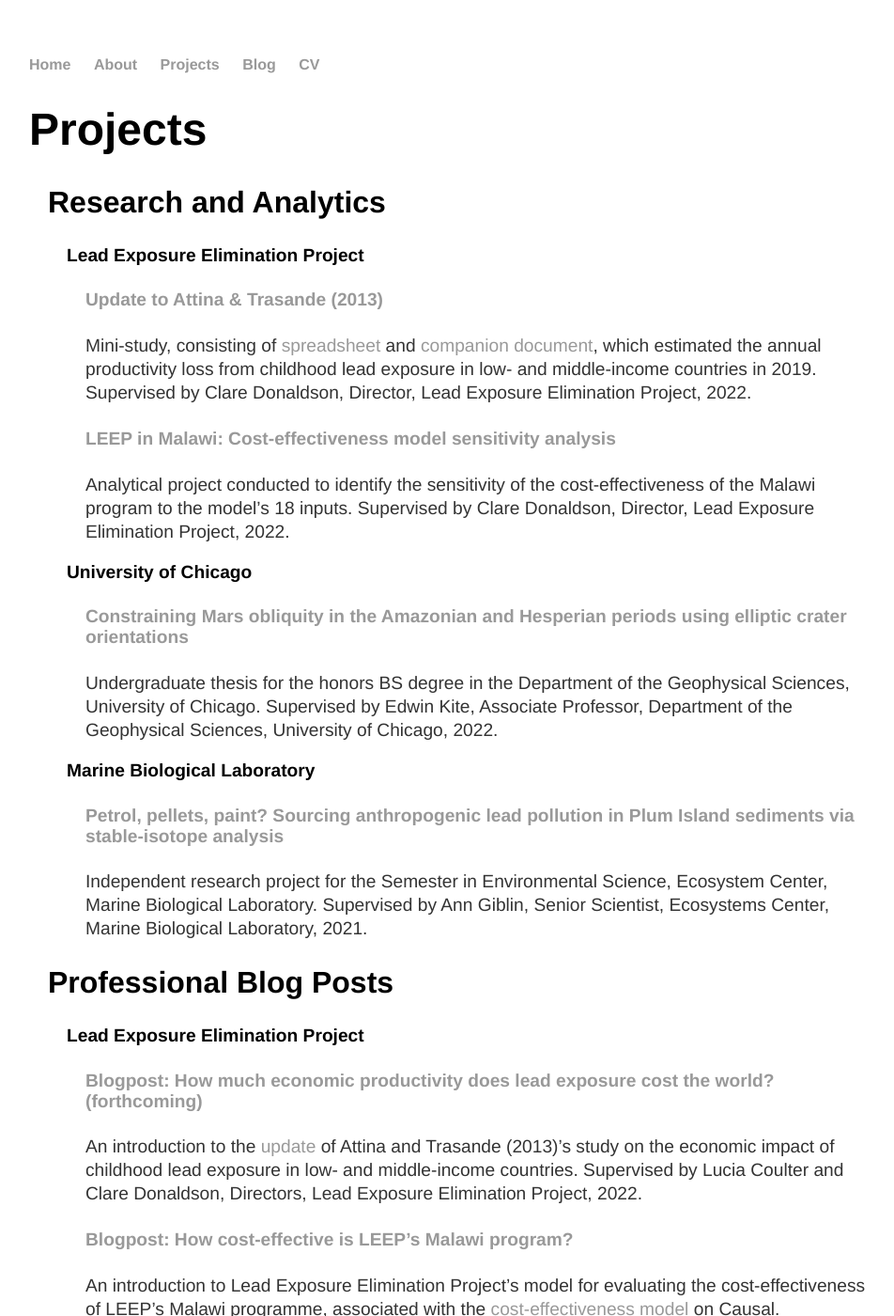
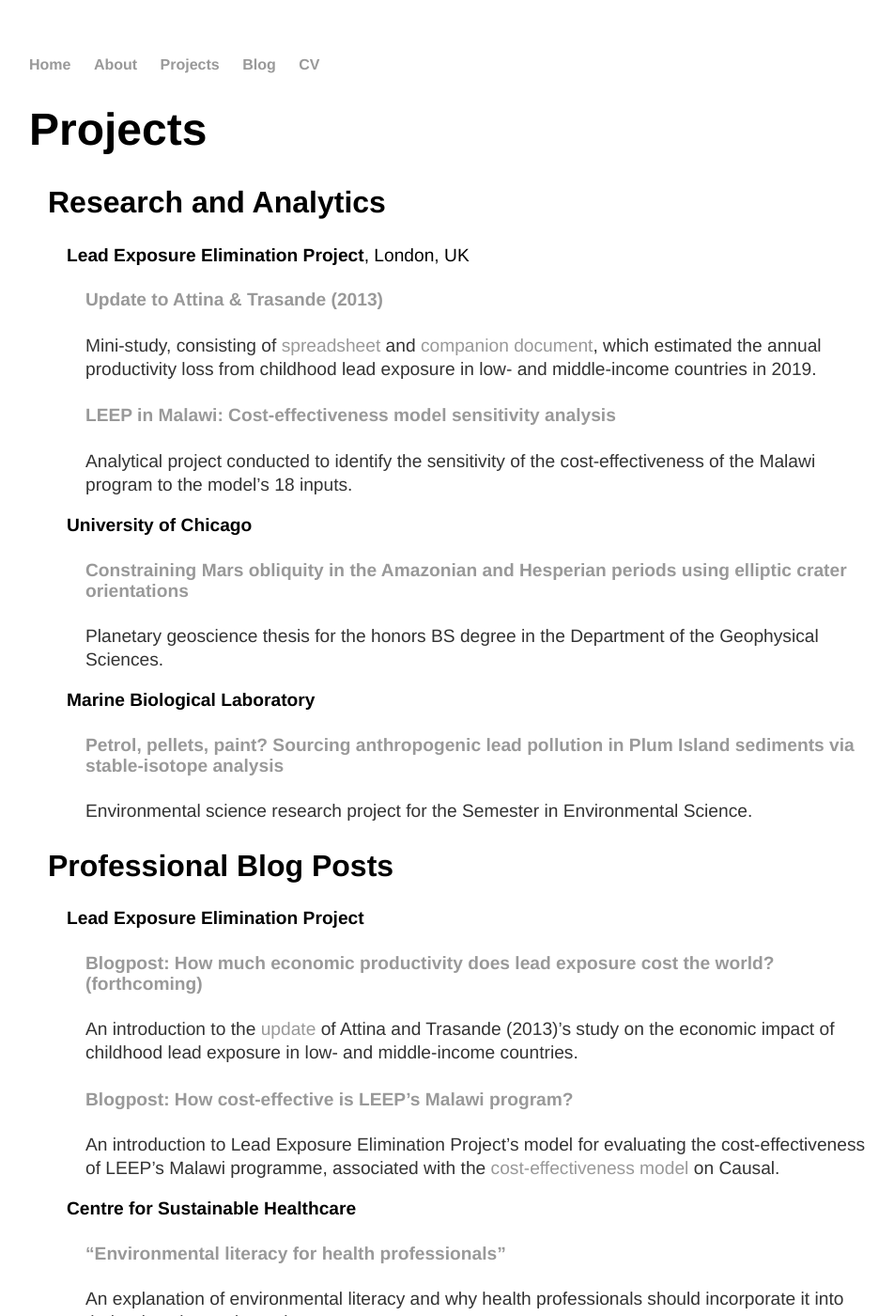
Before and after one commit to y-james-hu/y-james-hu.github.io, a Jekyll site: the page built from projects/index.html, in a window 1280 px wide and 1400 px high. Shown: the whole window at 94% size, without its empty margins (161-1113 px from the left). Built offline with Jekyll 4.4.1, drawn with Linux system fonts in a browser that asks for light colours; some of the changed text lies outside the part shown.

Commit message:
Update index.html

```diff
--- a/projects/index.html
+++ b/projects/index.html
@@ -6,57 +6,57 @@
 
   <h2 style="margin-left: 20px">Research and Analytics</h2>
 
-    <h3 style="margin-left: 40px">Lead Exposure Elimination Project</h3>
+    <h3 style="margin-left: 40px">Lead Exposure Elimination Project<span style="font-weight:normal">, London, UK</span></h3>
 
       <h4 style="margin-left: 60px"><a id="update"></a><a href = "https://docs.google.com/spreadsheets/d/1oN_TgsWeoFN42BUKCOqsFYBwuOxj6R38pZg5dabc-ro/edit">Update to Attina & Trasande (2013)</a></h4>
-      <p style="margin-left: 60px">Mini-study, consisting of <a href = "https://docs.google.com/spreadsheets/d/1oN_TgsWeoFN42BUKCOqsFYBwuOxj6R38pZg5dabc-ro/edit">spreadsheet</a> and <a href = "https://docs.google.com/document/d/1LI72TXg3t9o6dAc4DSt4SnHdtvDhJhZtBt65Uy-uzRA/edit">companion document</a>, which estimated the annual productivity loss from childhood lead exposure in low- and middle-income countries in 2019. Supervised by Clare Donaldson, Director, Lead Exposure Elimination Project, 2022.</p>
+      <p style="margin-left: 60px">Mini-study, consisting of <a href = "https://docs.google.com/spreadsheets/d/1oN_TgsWeoFN42BUKCOqsFYBwuOxj6R38pZg5dabc-ro/edit">spreadsheet</a> and <a href = "https://docs.google.com/document/d/1LI72TXg3t9o6dAc4DSt4SnHdtvDhJhZtBt65Uy-uzRA/edit">companion document</a>, which estimated the annual productivity loss from childhood lead exposure in low- and middle-income countries in 2019.</p>
 
       <h4 style="margin-left: 60px"><a href = "https://docs.google.com/spreadsheets/d/1U2zACVqx7oGvMF7_BJeP5dbBAhpT6v0E1zLIDxdxOUA/edit?usp=sharing">LEEP in Malawi: Cost-effectiveness model sensitivity analysis</a></h4>
-      <p style="margin-left: 60px">Analytical project conducted to identify the sensitivity of the cost-effectiveness of the Malawi program to the model’s 18 inputs. Supervised by Clare Donaldson, Director, Lead Exposure Elimination Project, 2022.</p>
+      <p style="margin-left: 60px">Analytical project conducted to identify the sensitivity of the cost-effectiveness of the Malawi program to the model’s 18 inputs.</p>
 
     <h3 style="margin-left: 40px">University of Chicago</h3>
 
       <h4 style="margin-left: 60px"><a href = "https://www.academia.edu/78676788/Constraining_Mars_obliquity_in_the_Amazonian_and_Hesperian_periods_using_elliptic_crater_orientations">Constraining Mars obliquity in the Amazonian and Hesperian periods using elliptic crater orientations</a></h4>
-      <p style="margin-left: 60px">Undergraduate thesis for the honors BS degree in the Department of the Geophysical Sciences, University of Chicago. Supervised by Edwin Kite, Associate Professor, Department of the Geophysical Sciences, University of Chicago, 2022.</p>
+      <p style="margin-left: 60px">Planetary geoscience thesis for the honors BS degree in the Department of the Geophysical Sciences.</p>
 
     <h3 style="margin-left: 40px">Marine Biological Laboratory</h3>
 
       <h4 style="margin-left: 60px"><a href = "https://www.academia.edu/71562182/Petrol_pellets_paint_Sourcing_anthropogenic_lead_pollution_in_Plum_Island_sediments_via_stable_isotope_analysis">Petrol, pellets, paint? Sourcing anthropogenic lead pollution in Plum Island sediments via stable-isotope analysis</a></h4>
-      <p style="margin-left: 60px">Independent research project for the Semester in Environmental Science, Ecosystem Center, Marine Biological Laboratory. Supervised by Ann Giblin, Senior Scientist, Ecosystems Center, Marine Biological Laboratory, 2021.</p>
+      <p style="margin-left: 60px">Environmental science research project for the Semester in Environmental Science.</p>
 
   <h2 style="margin-left: 20px">Professional Blog Posts</h2>
 
     <h3 style="margin-left: 40px">Lead Exposure Elimination Project</p>
 
       <h4 style="margin-left: 60px"><a href = "https://docs.google.com/document/d/11-mNIICvrKy0xgzrku1EvnTgVJUMtkFL9xzb9BODAwM/edit?usp=sharing">Blogpost: How much economic productivity does lead exposure cost the world? (forthcoming)</a></h4>
-      <p style="margin-left: 60px">An introduction to the <a href = "#update">update</a> of Attina and Trasande (2013)’s study on the economic impact of childhood lead exposure in low- and middle-income countries. Supervised by Lucia Coulter and Clare Donaldson, Directors, Lead Exposure Elimination Project, 2022.</p>
+      <p style="margin-left: 60px">An introduction to the <a href = "#update">update</a> of Attina and Trasande (2013)’s study on the economic impact of childhood lead exposure in low- and middle-income countries.</p>
 
       <h4 style="margin-left: 60px"><a href = "https://leadelimination.org/malawi_cost-effectiveness_intro/">Blogpost: How cost-effective is LEEP’s Malawi program?</a></h4>
-      <p style="margin-left: 60px">An introduction to Lead Exposure Elimination Project’s model for evaluating the cost-effectiveness of LEEP’s Malawi programme, associated with the <a href = "https://my.causal.app/models/61262">cost-effectiveness model</a> on Causal. Supervised by Clare Donaldson, Director, Lead Exposure Elimination Project, 2022.</p>
+      <p style="margin-left: 60px">An introduction to Lead Exposure Elimination Project’s model for evaluating the cost-effectiveness of LEEP’s Malawi programme, associated with the <a href = "https://my.causal.app/models/61262">cost-effectiveness model</a> on Causal.</p>
 
     <h3 style="margin-left: 40px">Centre for Sustainable Healthcare</p>
 
       <h4 style="margin-left: 60px"><a href="https://sustainablehealthcare.org.uk/blog/environmental-literacy-health-professionals">“Environmental literacy for health professionals”</a></h4>
-      <p style="margin-left: 60px">What is environmental literacy, and why should health professionals incorporate it into their education and practice? Supervised by Stefi Barna, Education Director, Centre for Sustainable Healthcare, Oxford, UK, 2021.</p>
+      <p style="margin-left: 60px">An explanation of environmental literacy and why health professionals should incorporate it into their education and practice.</p>
 
   <h2 style="margin-left: 20px">Other</h2>
 
     <h3 style="margin-left: 40px">Lead Exposure Elimination Project</p>
 
       <h4 style="margin-left: 60px"><a href = "https://leadelimination.org/">Website homepage</a></h4>
-      <p style="margin-left: 60px">Copywriting and redesign of website homepage. Supervised by Clare Donaldson, Director, Lead Exposure Elimination Project, London, UK, 2022.</p>
+      <p style="margin-left: 60px">Copywriting and redesign of website homepage.</p>
 
     <h3 style="margin-left: 40px">University of Chicago Effective Altruism</h3>
 
       <h4 style="margin-left: 60px"><a href = "https://www.uchicagoea.org/">Website</a></h4>
-      <p style="margin-left: 60px">Conception, copywriting, design, monitoring, and maintenance of website. Supervised by Miranda Zhang, President, University of Chicago Effective Altruism, Chicago, USA, 2021.</p>
+      <p style="margin-left: 60px">Conception, copywriting, design, monitoring, and maintenance of website.</p>
 
     <h3 style="margin-left: 40px">WildBound</p>
 
       <h4 style="margin-left: 60px"><a href = "http://wildbound.earth/index.php">Website</a></h4>
-      <p style="margin-left: 60px">Copywriting and design of bilingual website. Supervised by Songqiao Yao, Founder and Chief Explorer, WildBound, Beijing, China, 2019.</p>
+      <p style="margin-left: 60px">Copywriting and design of bilingual website.</p>
 
     <h3 style="margin-left: 40px"><em>The Confucian</em> Magazine</p>
 
-      <h4 style="margin-left: 60px"><a href = "https://drive.google.com/file/d/168CAySzIR9w_eM6OkbqTaDyydKuoHRqk/view">Issue 6 (2018)</a></h4>
-      <p style="margin-left: 60px">Issue of high school feature and literary magazine. Directed by James Hu, Founder and Editor-in-Chief, <em>The Confucian</em> Magazine, Confucius International School, Chengdu, China, 2018.</p>
+      <h4 style="margin-left: 60px"><a href = "https://drive.google.com/file/d/168CAySzIR9w_eM6OkbqTaDyydKuoHRqk/view">Issue 6</a></h4>
+      <p style="margin-left: 60px">Direction and editing of high school feature and literary magazine.</p>
```
